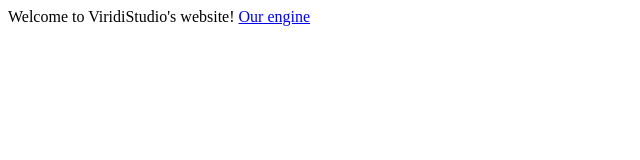
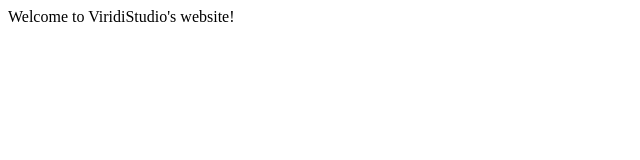
Before and after one commit to PointBreakStudios/PointBreakStudios.GitHub.io, a plain HTML site: page index.html in a window 1280 px wide. Shown: the full height of the page, 0-640 px from the left. Drawn offline with Linux system fonts and the light colour scheme.

Commit message:
Update index.html

```diff
--- a/index.html
+++ b/index.html
@@ -1,3 +1,2 @@
 <title>ViridiStudios</title>
 Welcome to ViridiStudio's website!
-<a href="https://github.com/PointBreakStudios/ViridiEngine">Our engine</a>
```
